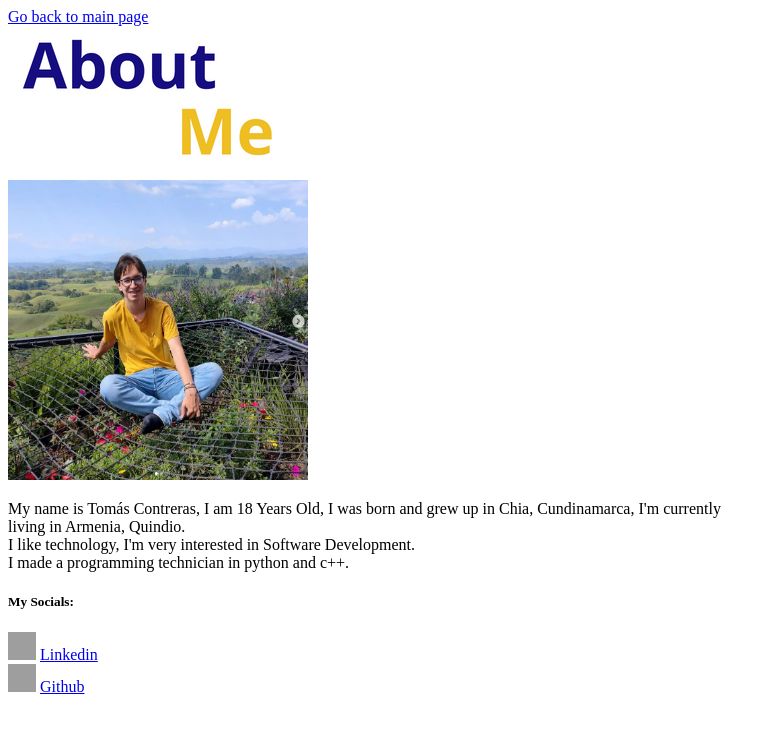
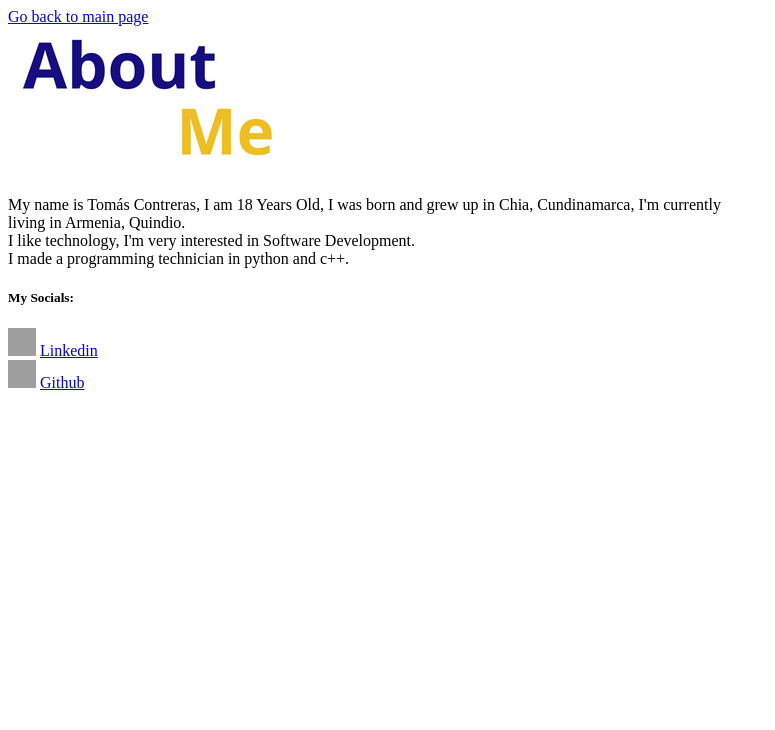
Before and after one commit to TomasConari/Basic-HTML-Project, a plain HTML site: page aboutme.html in a window 1280 px wide. Shown: the whole page, without its empty margins (0-775 px from the left). Drawn offline with Linux system fonts and the light colour scheme; grey boxes are pictures that could not be loaded.

Commit message:
Updated Project

```diff
--- a/aboutme.html
+++ b/aboutme.html
@@ -16,11 +16,6 @@
         </a>
     </div>
     <div id="Presentacion">
-        <img src="images/yo.png"
-            width="300"
-            height="300"
-            alt="My Photo"
-        />
         <p>
             My name is Tomás Contreras, I am 18 Years Old, I was born and grew up in Chia, Cundinamarca, I'm currently <br>
             living in Armenia, Quindio.<br>
@@ -35,7 +30,7 @@
             height="28"
             alt="linkedin logo"
             />
-            <a href="https://www.linkedin.com/in/tomas-contreras-235854250/"target="_blank">Linkedin</a>
+            <a href="https://www.linkedin.com/in/tomascontreras1307/"target="_blank">Linkedin</a>
             <br>
             <img
             src="https://cdn-icons-png.flaticon.com/512/25/25231.png"
```
Also changed, not shown: images/yo.png (deleted).
